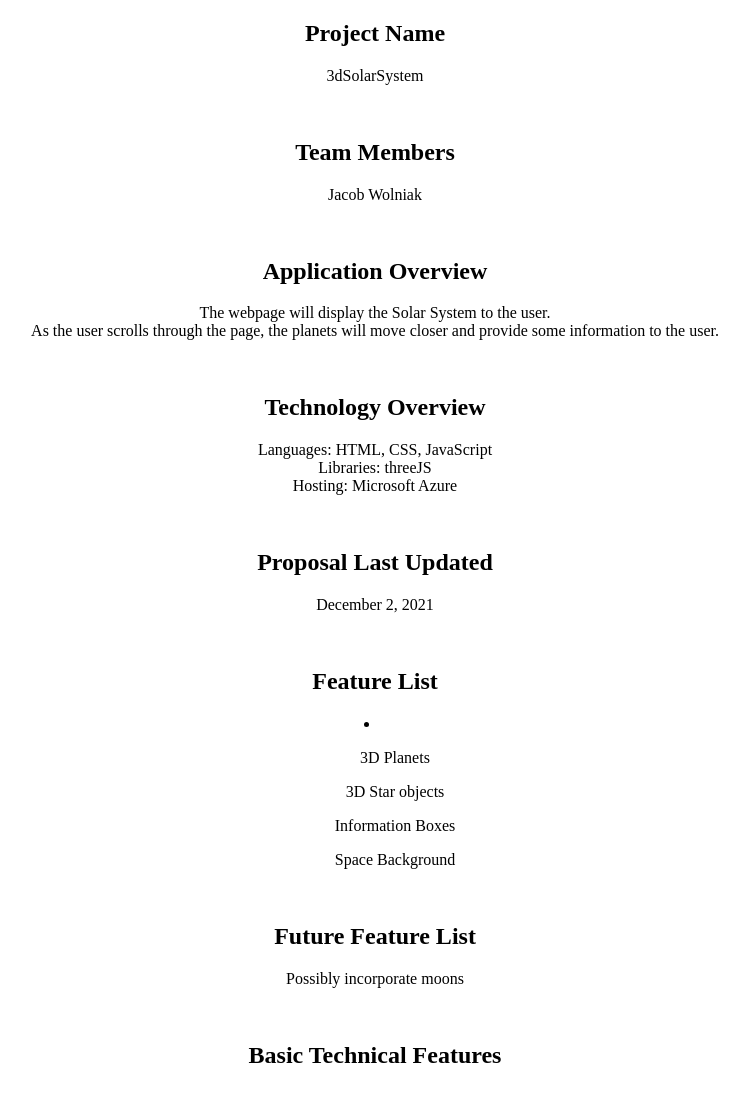
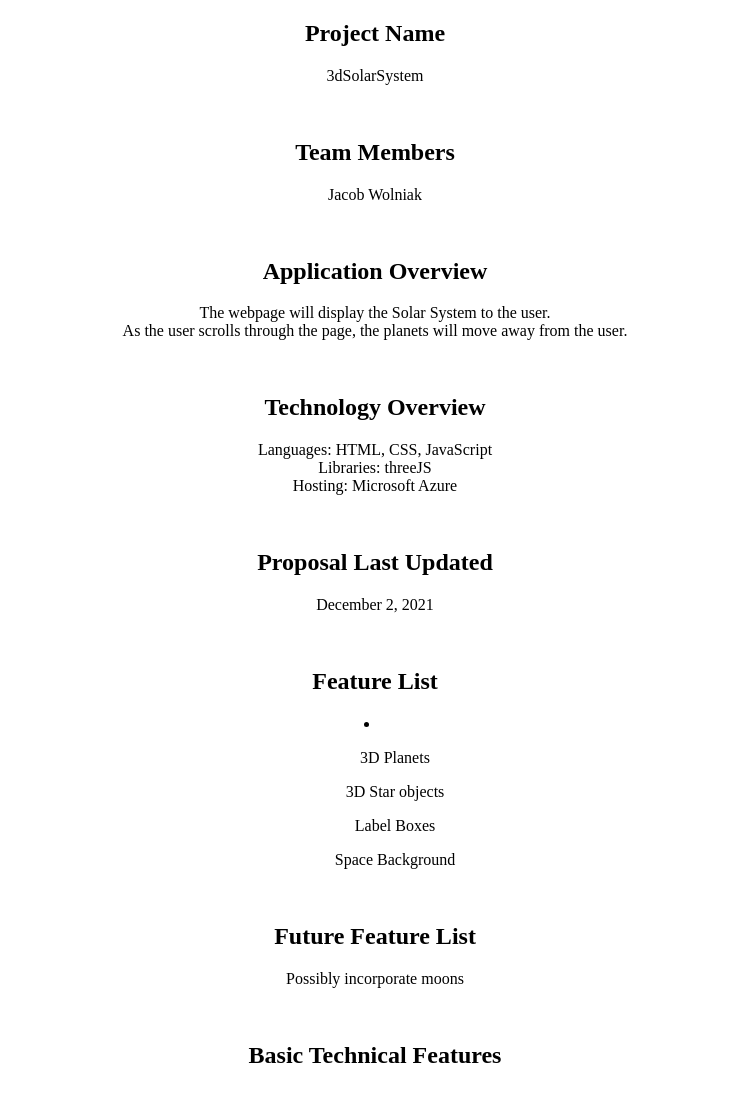
Before and after one commit to Jwolniak/web-final-proposal-jaw, a plain HTML site: page index.html in a window 1280 px wide. Shown: the top 1094 px of the page, without its empty margins (265-1009 px from the left). Drawn offline with Linux system fonts and the light colour scheme.

Commit message:
changed overview

```diff
--- a/index.html
+++ b/index.html
@@ -17,7 +17,7 @@
         <h2>Application Overview</h2>
         <p>
             The webpage will display the Solar System to the user.<br>
-            As the user scrolls through the page, the planets will move closer and provide some information to the user.
+            As the user scrolls through the page, the planets will move away from the user.
         </p><br>
 
         <h2>Technology Overview</h2>
@@ -34,7 +34,7 @@
         <li>
             <ul>3D Planets</ul>
             <ul>3D Star objects</ul>
-            <ul>Information Boxes</ul>
+            <ul>Label Boxes</ul>
             <ul>Space Background</ul>
         </li><br>
 
```
